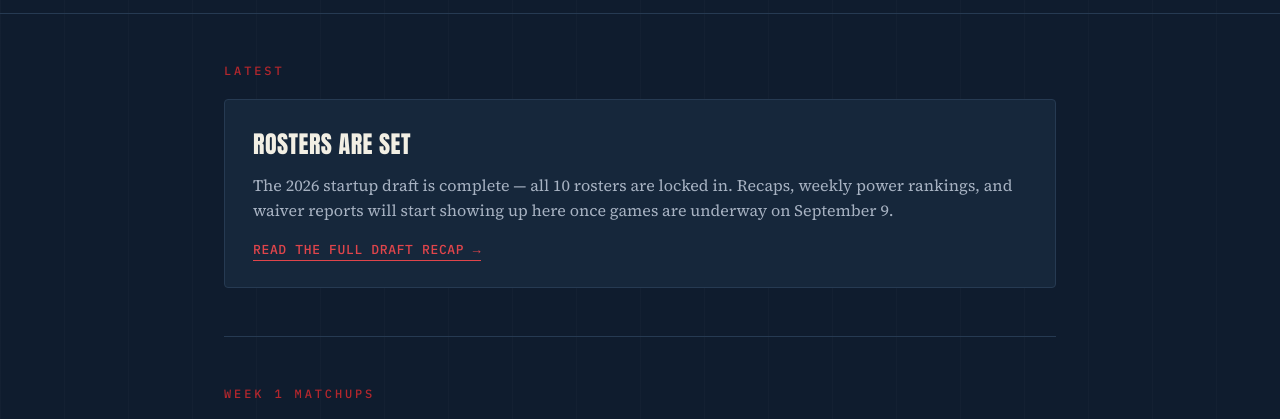
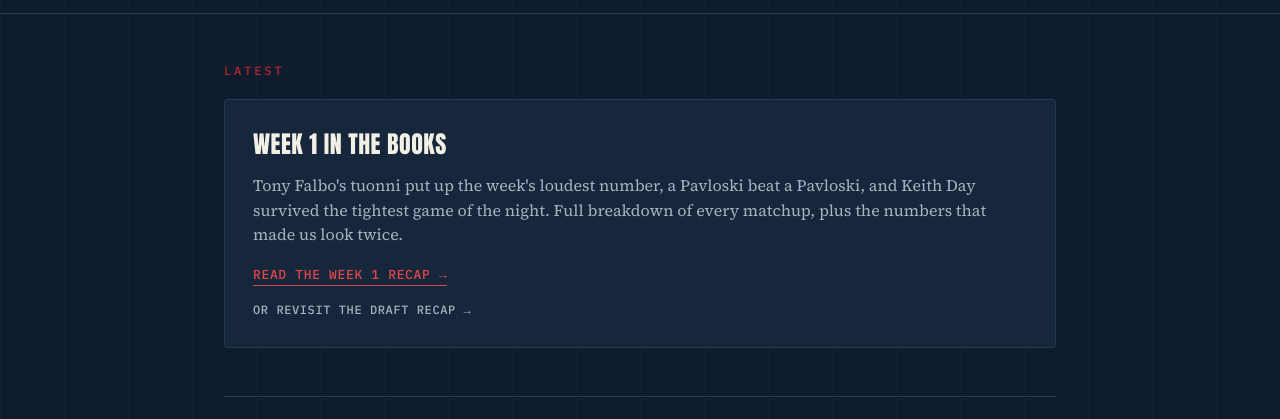
Before and after one commit to dpavloski/NSFWFantasyFootball, a website: page index.html in a window 1280 px wide. Shown: the part 346-765 px from the top of the page. Drawn offline with Linux system fonts and the light colour scheme.

Commit message:
Update index.html

```diff
--- a/index.html
+++ b/index.html
@@ -275,9 +275,10 @@
     <section id="latest">
       <p class="eyebrow">Latest</p>
       <div class="card">
-        <h2>Rosters are set</h2>
-        <p>The 2026 startup draft is complete — all 10 rosters are locked in. Recaps, weekly power rankings, and waiver reports will start showing up here once games are underway on September 9.</p>
-<p style="margin-top: 14px;"><a href="draft-recap.html" style="color: var(--red-bright); font-family: 'IBM Plex Mono', monospace; font-size: 13px; letter-spacing: 0.05em; text-transform: uppercase; text-decoration: none; border-bottom: 1px solid var(--red-bright); padding-bottom: 2px;">Read the full draft recap &rarr;</a></p>
+        <h2>Week 1 in the Books</h2>
+        <p>Tony Falbo's tuonni put up the week's loudest number, a Pavloski beat a Pavloski, and Keith Day survived the tightest game of the night. Full breakdown of every matchup, plus the numbers that made us look twice.</p>
+<p style="margin-top: 14px;"><a href="recaps/week-01.html" style="color: var(--red-bright); font-family: 'IBM Plex Mono', monospace; font-size: 13px; letter-spacing: 0.05em; text-transform: uppercase; text-decoration: none; border-bottom: 1px solid var(--red-bright); padding-bottom: 2px;">Read the Week 1 recap &rarr;</a></p>
+<p style="margin-top: 10px;"><a href="draft-recap.html" style="color: var(--chalk-dim); font-family: 'IBM Plex Mono', monospace; font-size: 12px; letter-spacing: 0.05em; text-transform: uppercase; text-decoration: none;">Or revisit the draft recap &rarr;</a></p>
       </div>
     </section>
 
```
